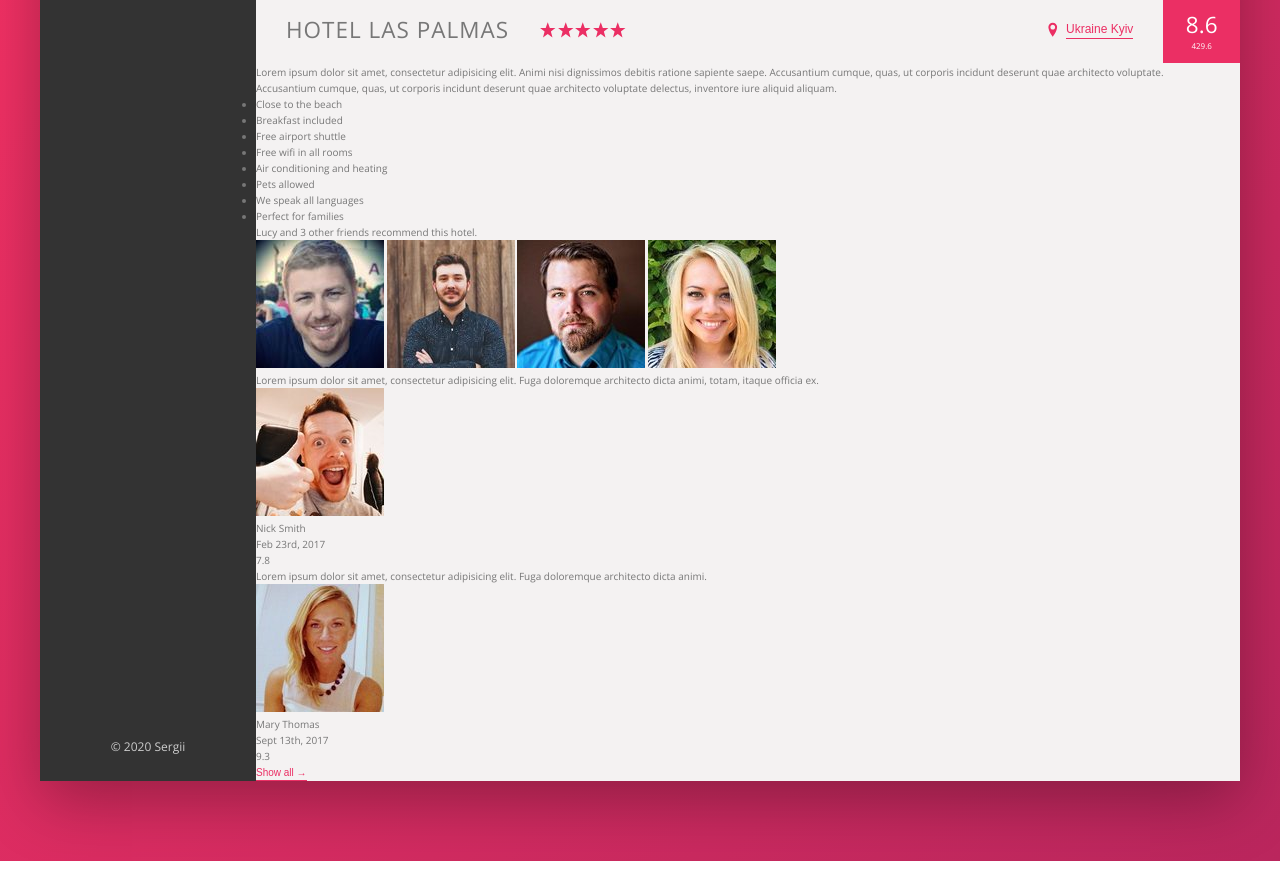
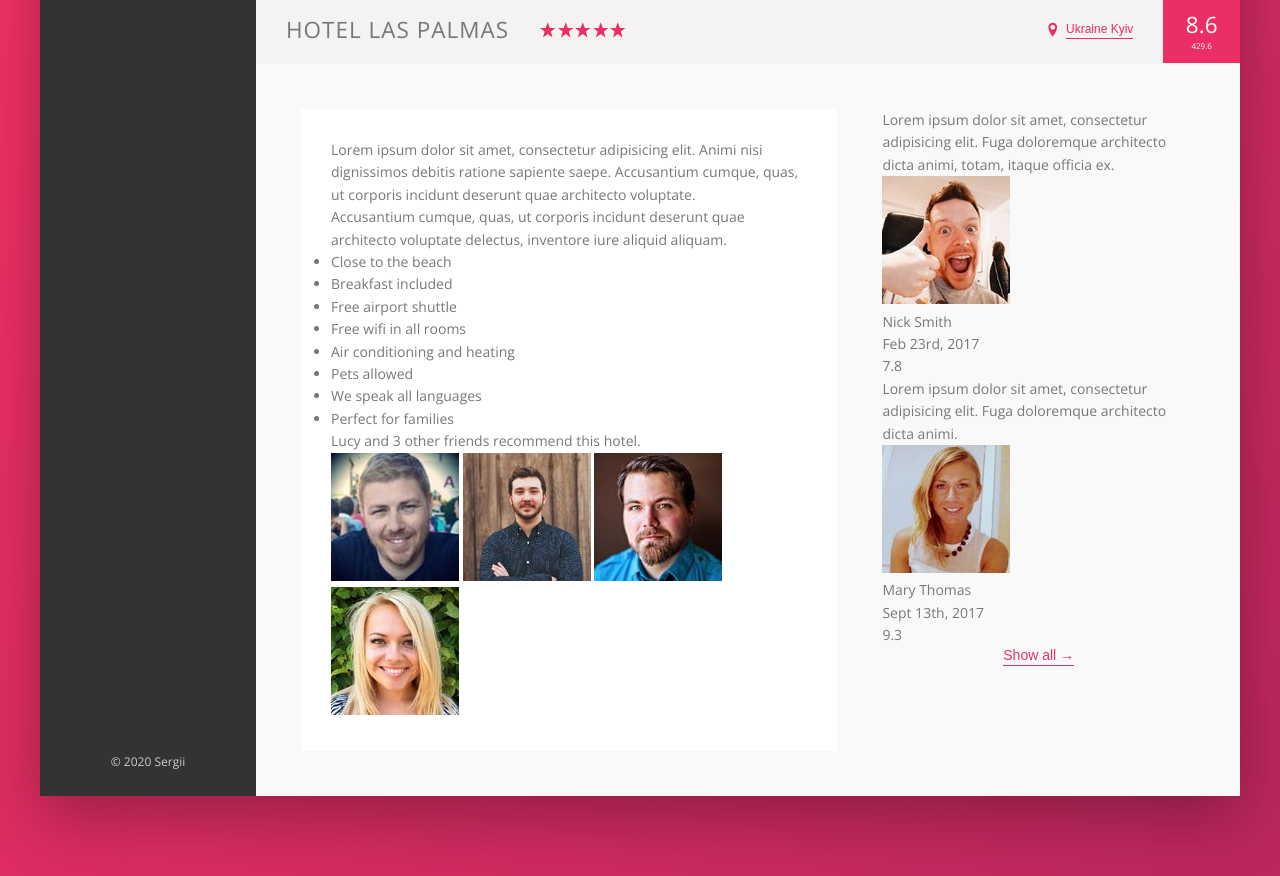
Before and after one commit to SergiiKov/trillo, a website: page index.html in a window 1280 px wide. Shown: the part 538-1414 px from the top of the page. Drawn offline with nearby package versions, Linux system fonts and the light colour scheme.

Commit message:
add descriptions part

```diff
--- a/sass/_layout.scss
+++ b/sass/_layout.scss
@@ -36,3 +36,28 @@
 .hotel-view{
     flex: 1;
 }
+
+.detail {
+    font-size: 1.4rem;
+    display: flex;
+    padding: 4.5rem;
+    background-color: var(--color-grey-light-1);
+    border-bottom: var(--line);
+
+}
+
+.description {
+    background-color: #fff;
+    box-shadow: var(--shadow-light);
+    padding: 3rem;
+    flex: 0 0 60%;
+    margin-right: 4.5rem;
+}
+
+.user-reviews {
+    flex: 1;
+
+    display: flex;
+    flex-direction: column;
+    align-items: center;
+}
```
Also changed, not shown: css/style.css.
